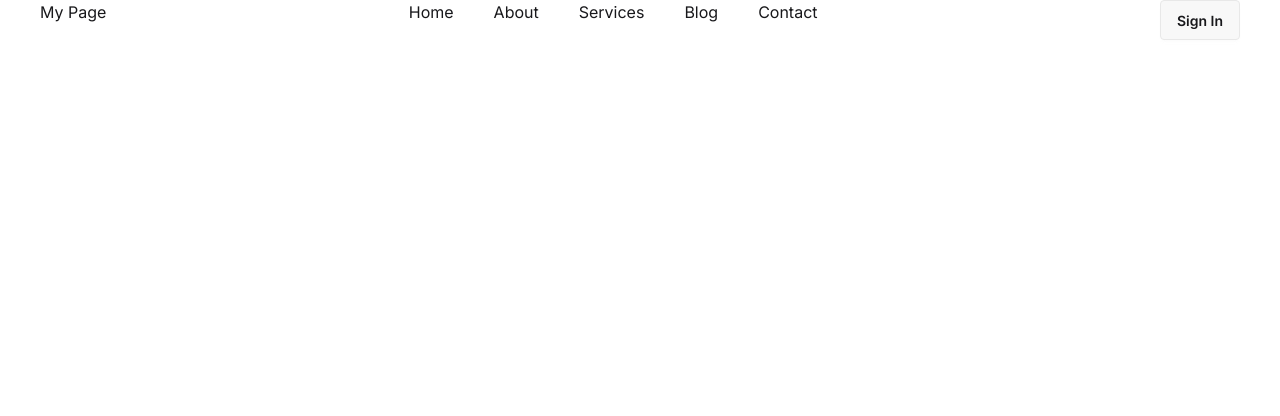
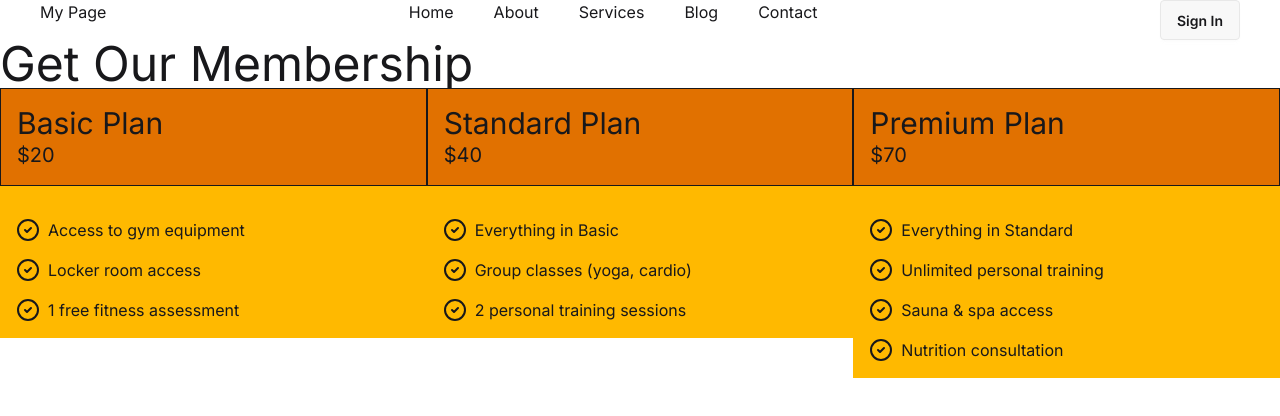
Before and after one commit to mohammad-ardi/react-ecosystem-review, a React (Vite) app: page / in a window 1280 px wide. Shown: the top 416 px of the page. Built offline with nearby package versions, Linux system fonts and the light colour scheme.

Commit message:
pricing card added, working on to add the button next

```diff
--- /dev/null
+++ b/public/pricingData.json
@@ -0,0 +1,39 @@
+[
+  {
+    "id": 1,
+    "name": "Basic Plan",
+    "price": 20,
+    "duration": "month",
+    "features": [
+      "Access to gym equipment",
+      "Locker room access",
+      "1 free fitness assessment"
+    ],
+    "popular": false
+  },
+  {
+    "id": 2,
+    "name": "Standard Plan",
+    "price": 40,
+    "duration": "month",
+    "features": [
+      "Everything in Basic",
+      "Group classes (yoga, cardio)",
+      "2 personal training sessions"
+    ],
+    "popular": true
+  },
+  {
+    "id": 3,
+    "name": "Premium Plan",
+    "price": 70,
+    "duration": "month",
+    "features": [
+      "Everything in Standard",
+      "Unlimited personal training",
+      "Sauna & spa access",
+      "Nutrition consultation"
+    ],
+    "popular": false
+  }
+]
--- a/src/App.jsx
+++ b/src/App.jsx
@@ -1,11 +1,19 @@
+import { Suspense } from 'react'
 import './App.css'
 import Navbar from './components/Navbar/Navbar'
+import PricingOption from './components/pricingOption/pricingOption';
 
 function App() {
+
+  const pricingPromise = fetch('pricingData.json').then((res)=> res.json());
 
   return (
     <>
     <Navbar></Navbar>
+
+    <Suspense fallback={<span className="loading loading-dots loading-xl"></span>}>
+      <PricingOption pricingPromise={pricingPromise}></PricingOption>
+    </Suspense>
     </>
   )
 }
--- a/src/components/Navbar/Links.jsx
+++ b/src/components/Navbar/Links.jsx
@@ -1,7 +1,7 @@
 const Links = ({item}) => {
     return (
         <div>
-            <li className="mr-10">
+            <li className="mr-10 hover:bg-amber-200 hover:text-black">
                 <a href={item.path}>{item.label}</a>
             </li>
         </div>
--- a/src/components/Navbar/Navbar.jsx
+++ b/src/components/Navbar/Navbar.jsx
@@ -37,6 +37,7 @@ const navItems = [
 
 const Navbar = () => {
     const [open, setOpen] = useState(false);
+    const links = navItems.map((item)=> <Links key={item.id} item={item}></Links>);
 
     return (
         <div className="flex justify-between mx-10">
@@ -44,11 +45,17 @@ const Navbar = () => {
                 {
                     open ? <X></X> : <Menu className="md:hidden"></Menu>
                 }
+                <ul className=
+                    {`md:hidden absolute duration-1000 bg-amber-300 rounded-md text-black
+                        ${open ? 'top-8' : '-top-40'}
+                    `}>
+                    {links}
+                </ul>
                 <h1>My Page</h1>
             </span>
             <ul className="md:flex hidden">
                 {
-                    navItems.map((item)=> <Links key={item.id} item={item}></Links>)
+                    links
                 }
             </ul>
             <button className="btn">Sign In</button>
--- /dev/null
+++ b/src/components/Price/Feature.jsx
@@ -0,0 +1,11 @@
+import { CircleCheck } from "lucide-react";
+
+const Feature = ({feature}) => {
+    return (
+        <div>
+            <p className="flex gap-2 mt-4"><CircleCheck></CircleCheck> {feature}</p>
+        </div>
+     );
+}
+
+export default Feature;
--- /dev/null
+++ b/src/components/Price/Price.jsx
@@ -0,0 +1,28 @@
+import Feature from "./Feature";
+
+const Price = ({SubPrice}) => {
+    const {name, price, features, popular} = SubPrice;
+
+    return (
+        <div>
+            <div className="">
+                {/* card heading */}
+                <div className="bg-amber-600 p-4 border">
+                    <h2 className="text-3xl">{name}</h2>
+                    <h2 className="text-xl">${price}</h2>
+                </div>
+                {/* card body */}
+                <div className="p-4 bg-amber-400">
+                    {
+                        features.map((feature, i)=> <Feature
+                        key={i}
+                        feature={feature}
+                        ></Feature>)
+                    }
+                </div>
+            </div>
+        </div>
+     );
+}
+
+export default Price;
--- /dev/null
+++ b/src/components/PricingOption/PricingOption.jsx
@@ -0,0 +1,22 @@
+import { use } from "react";
+import Price from "../Price/Price";
+
+const PricingOption = ({ pricingPromise }) => {
+  const pricingData = use(pricingPromise);
+
+  return (
+    <div>
+      <h1 className="text-5xl">Get Our Membership</h1>
+        <div className="grid grid-cols-3">
+            {
+                pricingData.map(SubPrice=> <Price
+                key={SubPrice.id}
+                SubPrice={SubPrice}
+                ></Price>)
+            }
+        </div>
+    </div>
+  );
+};
+
+export default PricingOption;
```
